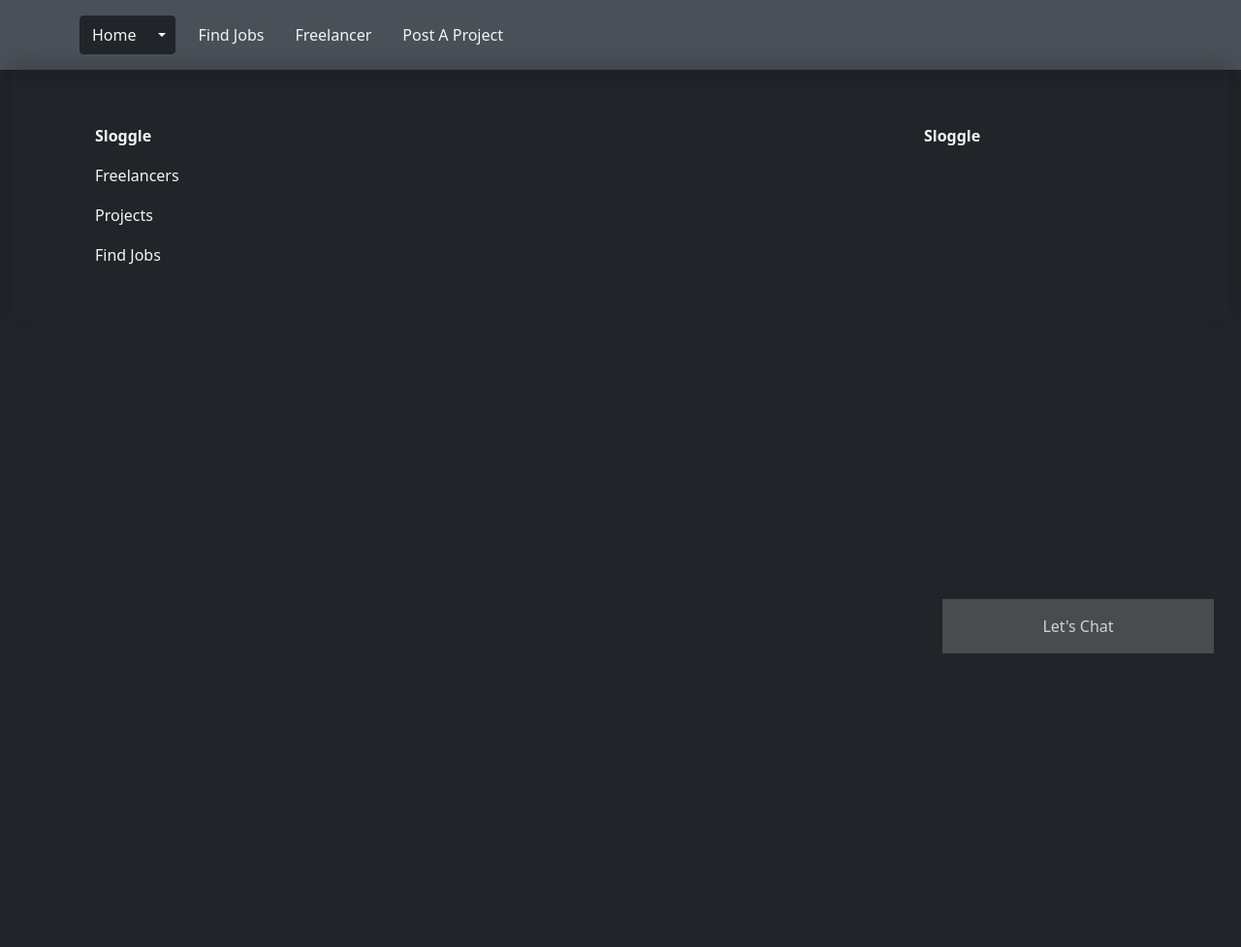
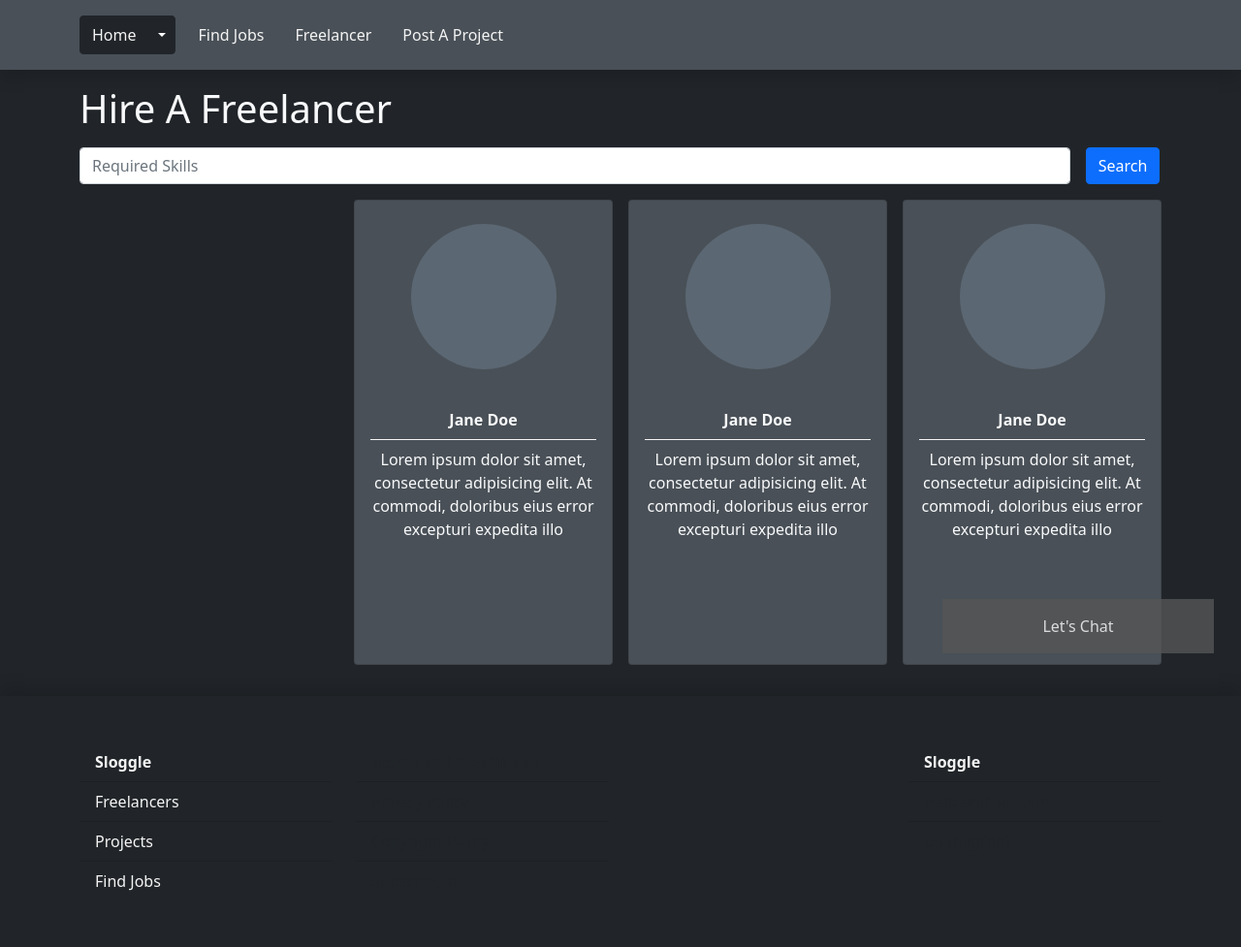
Before and after one commit to supravajena/Sloggle_V2, a Django app: page /hire_freelancer in a window 1280 px wide. Shown: the part 103-1080 px from the top of the page at 97% size. Before the commit the page ends 777 px from the top, so only its background shows below. Run offline with Django 3.2, Linux system fonts and the light colour scheme.

Commit message:
Adds hire freelance SloggleUI
- Changes CSS class for showing dummy images in cards

```diff
--- a/SloggleUI/static/SloggleUI/main.css
+++ b/SloggleUI/static/SloggleUI/main.css
@@ -77,6 +77,10 @@ header {
     background-color: #3a424a;
 }
 
+.card-light {
+    background-color: #495057;
+}
+
 .card-lighter {
     background-color: #5b6773;
 }
@@ -90,7 +94,7 @@ header {
     border-width: 2px;
 }
 
-.card-img-top {
+.dummy-card-image {
     height: 200px;
     background-image: url("./placeholder-img-01.jpg");
     background-size: cover;
--- a/SloggleUI/templates/SloggleUI/hire_freelancer.html
+++ b/SloggleUI/templates/SloggleUI/hire_freelancer.html
@@ -4,8 +4,68 @@
 
 {% block content %}
     <main class="container-fluid py-3">
-        <div class="row g-3">
+        <div class="container">
+            {# page title #}
+            <div class="display-6 mb-3">
+                Hire A Freelancer
+            </div>
+
+            {# skill search #}
+            <div class="row g-3 mb-3">
+                <div class="col-11">
+                    <input type="text" class="form-control" id="required-skills" placeholder="Required Skills">
+                </div>
+                <div class="col-1">
+                    <button class="btn btn-primary">Search</button>
+                </div>
+            </div>
+
+            {# result area #}
+            <div class="row g-3 mb-3">
+                <div class="col-3">
+                    <div class="container">
+
+                    </div>
+                </div>
+
+                {# user result card #}
+                <div class="col-3">
+                    <div class="card card-light" style="height: 60vh; overflow-y: auto;">
+                        <div class="card-img-top">
+                            <div style="margin: 1.5rem auto; height: 150px; width: 150px; border-radius: 50%; background-color: #5b6773;"></div>
+                        </div>
+                        <div class="card-body">
+                            <div class="card-title text-center text-decoration pb-2" style="font-weight: 700; border-bottom: 1px solid #f4f4f4;">Jane Doe</div>
+                            <div class="card-text text-center">Lorem ipsum dolor sit amet, consectetur adipisicing elit. At commodi, doloribus eius error excepturi expedita illo</div>
+                        </div>
+                    </div>
+                </div>
+                <div class="col-3">
+                    <div class="card card-light" style="height: 60vh; overflow-y: auto;">
+                        <div class="card-img-top">
+                            <div style="margin: 1.5rem auto; height: 150px; width: 150px; border-radius: 50%; background-color: #5b6773;"></div>
+                        </div>
+                        <div class="card-body">
+                            <div class="card-title text-center text-decoration pb-2" style="font-weight: 700; border-bottom: 1px solid #f4f4f4;">Jane Doe</div>
+                            <div class="card-text text-center">Lorem ipsum dolor sit amet, consectetur adipisicing elit. At commodi, doloribus eius error excepturi expedita illo</div>
+                        </div>
+                    </div>
+                </div>
+                <div class="col-3">
+                    <div class="card card-light" style="height: 60vh; overflow-y: auto;">
+                        <div class="card-img-top">
+                            <div style="margin: 1.5rem auto; height: 150px; width: 150px; border-radius: 50%; background-color: #5b6773;"></div>
+                        </div>
+                        <div class="card-body">
+                            <div class="card-title text-center text-decoration pb-2" style="font-weight: 700; border-bottom: 1px solid #f4f4f4;">Jane Doe</div>
+                            <div class="card-text text-center">Lorem ipsum dolor sit amet, consectetur adipisicing elit. At commodi, doloribus eius error excepturi expedita illo</div>
+                        </div>
+                    </div>
+                </div>
 
 
+
+            </div>
         </div>
+    </main>
 {% endblock %}
```
Also changed, not shown: SloggleUI/templates/SloggleUI/home.html (+16 -19 lines).
